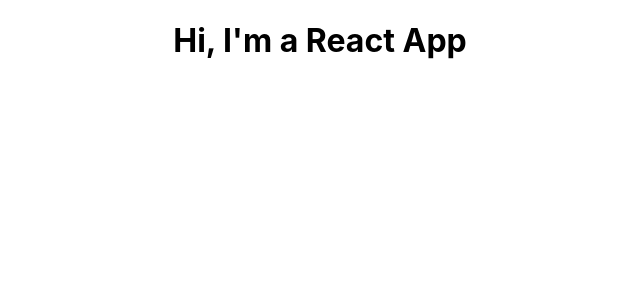
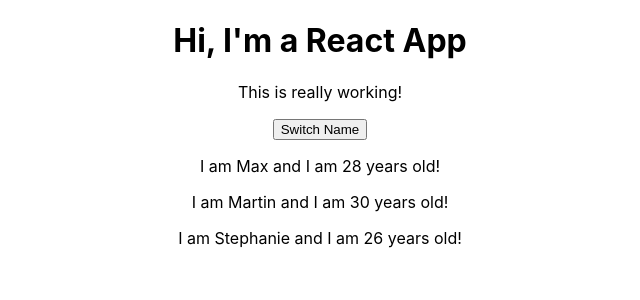
Before and after one commit to malbert1988/react-complete-guide, a React (Create React App) app: page / in a window 1280 px wide. Shown: the top 300 px of the page, without its empty margins (320-960 px from the left). Built offline with nearby package versions, Linux system fonts and the light colour scheme.

Commit message:
Updating the state of stuff

```diff
--- a/src/App.js
+++ b/src/App.js
@@ -1,11 +1,36 @@
 import React, { Component } from 'react';
 import './App.css';
+import Person from './Person/Person';
 
 class App extends Component {
+
+  state = {
+    persons: [
+      { name: 'Max', age: 28 },
+      { name: 'Martin', age: 30 },
+      { name: 'Stephanie', age: 26 }
+    ]
+  }
+
+  switchNameHandler = () => {
+    this.setState({
+      persons: [
+        { name: 'Maximillian', age: 31 },
+        { name: 'Martin', age: 30 },
+        { name: 'Stephanie', age: 26 }
+      ]
+    });
+  }
+
   render() {
     return (
       <div className="App">
         <h1>Hi, I'm a React App</h1>
+        <p>This is really working!</p>
+        <button onClick={this.switchNameHandler}>Switch Name</button>
+        <Person name={this.state.persons[0].name} age={this.state.persons[0].age} />
+        <Person name={this.state.persons[1].name} age={this.state.persons[1].age} />
+        <Person name={this.state.persons[2].name} age={this.state.persons[2].age} />
       </div>
     );
   }
--- /dev/null
+++ b/src/Person/Person.js
@@ -0,0 +1,12 @@
+import React from 'react';
+
+const person = (props) => {
+    return (
+        <div>
+            <p>I am {props.name} and I am {props.age} years old!</p>
+            <p> {props.children} </p>
+        </div>
+    )
+};
+
+export default person;
```
